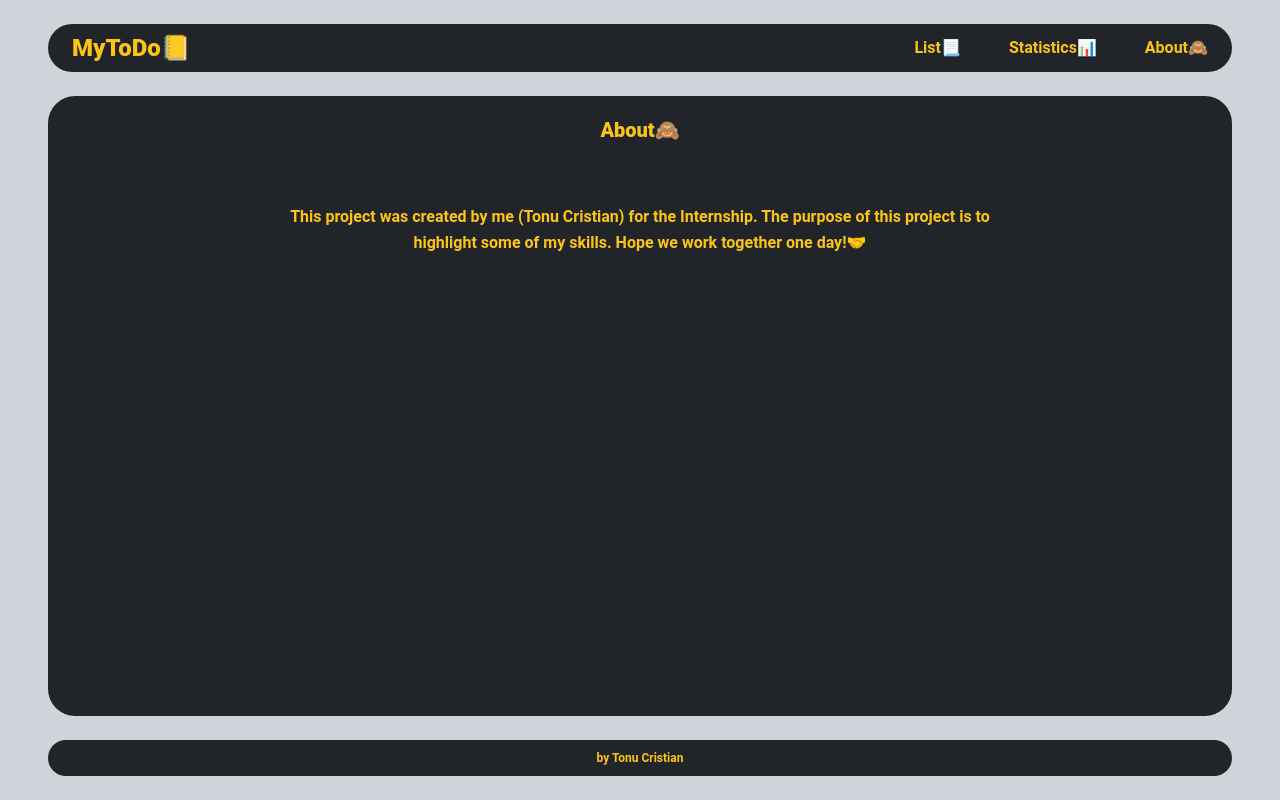
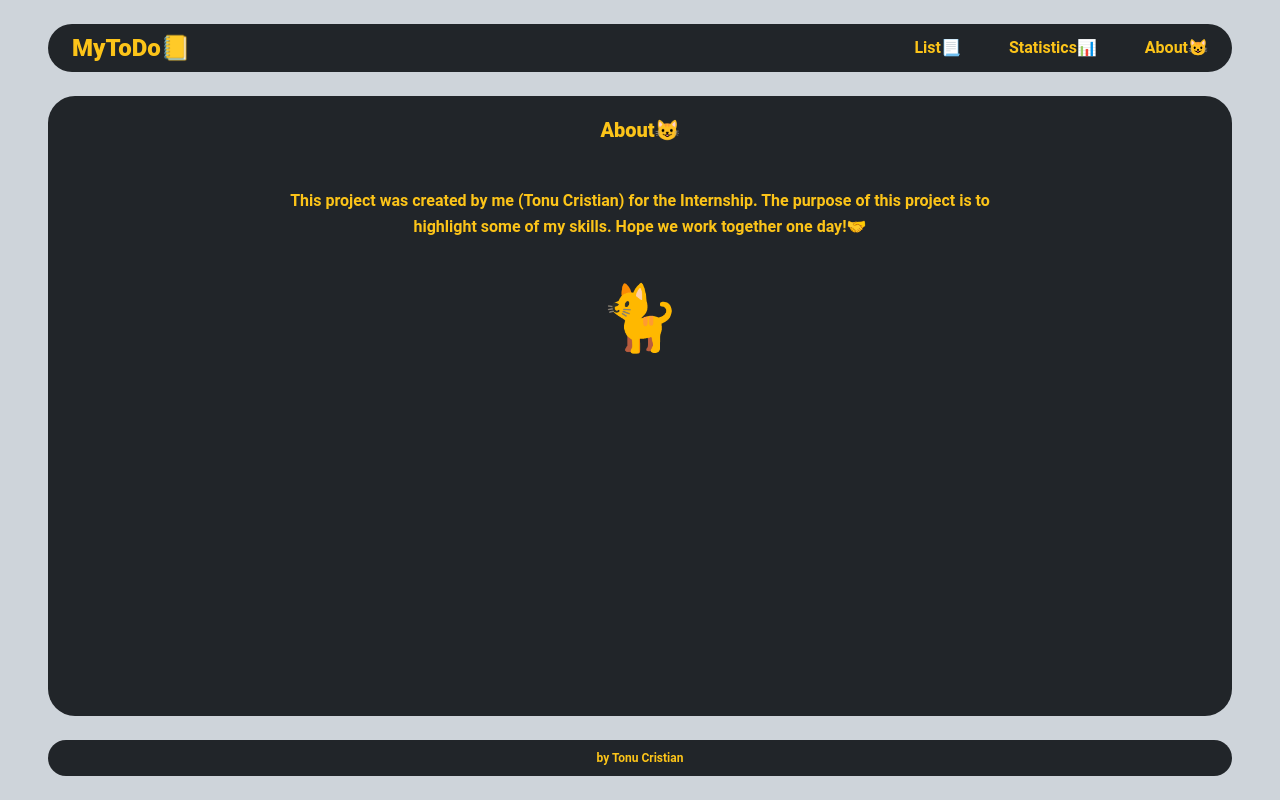
Before and after one commit to TonuCristi/todo-internship-app, a React (Create React App) app: page /about in a window 1280 px wide. Built offline with nearby package versions, Linux system fonts and the light colour scheme.

Commit message:
added an emoji

```diff
--- a/src/components/NavBar.js
+++ b/src/components/NavBar.js
@@ -58,7 +58,7 @@ export default function NavBar() {
             <StyledLink to={"statistics"}>Statistics📊</StyledLink>
           </li>
           <li>
-            <StyledLink to={"about"}>About🙈</StyledLink>
+            <StyledLink to={"about"}>About😺</StyledLink>
           </li>
         </Links>
       </StyledNavBar>
--- a/src/components/styles/About.styled.js
+++ b/src/components/styles/About.styled.js
@@ -10,10 +10,10 @@ export const StyledAbout = styled.div`
   display: flex;
   flex-direction: column;
   align-items: center;
-  gap: 8.8rem;
+  gap: 6.4rem;
 
   @media (max-width: 1399.98px) {
-    gap: 6.4rem;
+    gap: 4.8rem;
   }
 
   @media (max-width: 991.98px) {
@@ -51,27 +51,8 @@ export const Description = styled.p`
     font-size: 1.4rem;
     width: 90%;
   }
+`;
 
-  /* @media (max-width: 767.98px) {
-    position: absolute;
-    top: 0;
-    right: -100%;
-    width: 100%;
-    height: 100vh;
-    background-color: ${({ theme }) => theme.navBar.colors.color};
-    color: ${({ theme }) => theme.navBar.colors.bg};
-    z-index: 3;
-    display: flex;
-    flex-direction: column;
-    align-items: center;
-    justify-content: center;
-    gap: 1.6rem;
-    transition: all 0.3s ease;
-
-    :only-child {
-      @media (max-width: 767.98px) {
-        color: ${({ theme }) => theme.navBar.colors.bg};
-      }
-    }
-  } */
+export const Emoji = styled.div`
+  font-size: 6.4rem;
 `;
--- a/src/routes/About.js
+++ b/src/routes/About.js
@@ -2,6 +2,7 @@ import {
   Description,
   StyledAbout,
   Title,
+  Emoji,
 } from "../components/styles/About.styled";
 import { Container } from "../components/styles/Container.styled";
 
@@ -9,12 +10,13 @@ function About() {
   return (
     <Container>
       <StyledAbout>
-        <Title>About🙈</Title>
+        <Title>About😺</Title>
         <Description>
           This project was created by me (Tonu Cristian) for the Internship. The
           purpose of this project is to highlight some of my skills. Hope we
           work together one day!🤝
         </Description>
+        <Emoji>🐈</Emoji>
       </StyledAbout>
     </Container>
   );
```
